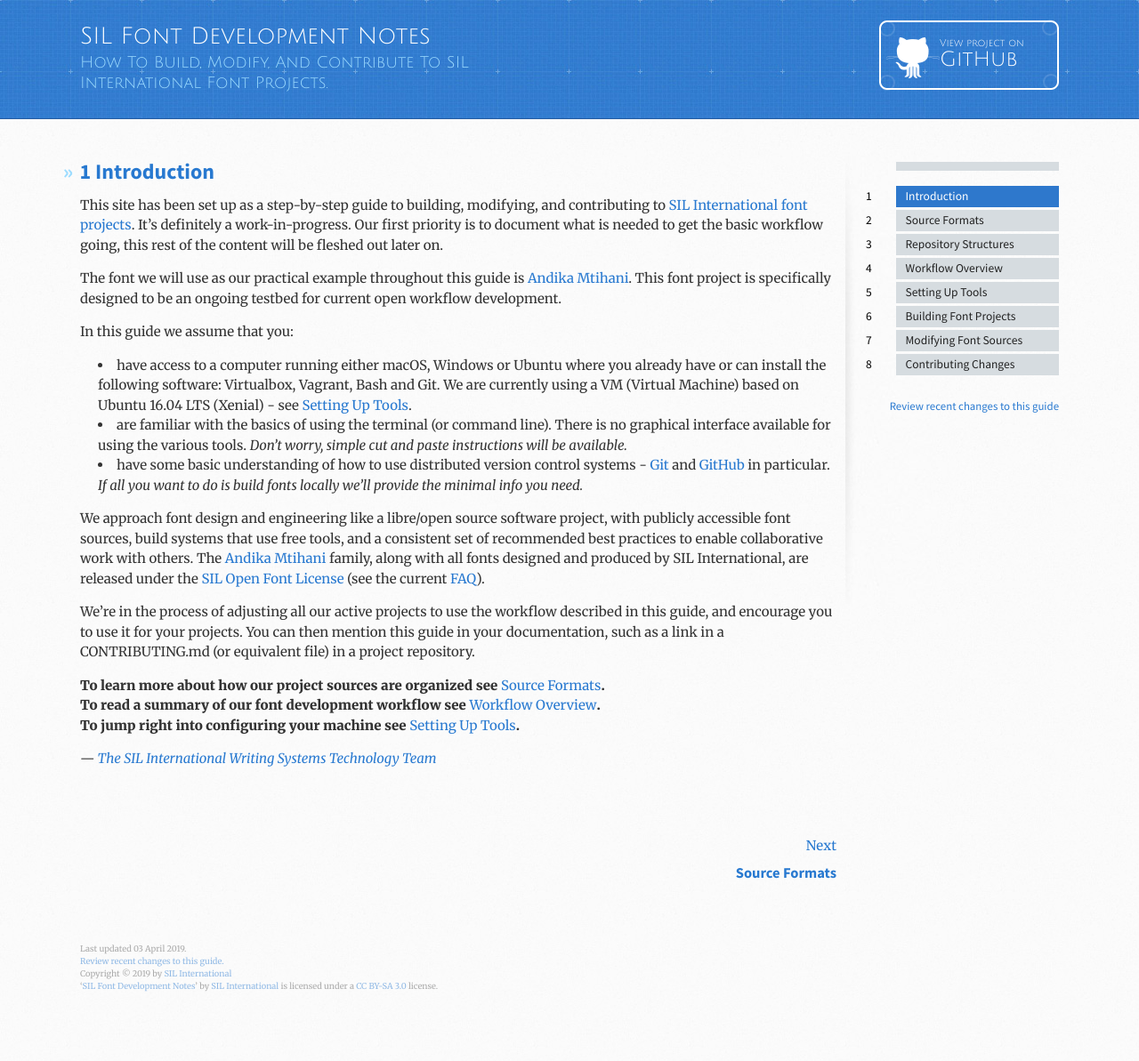
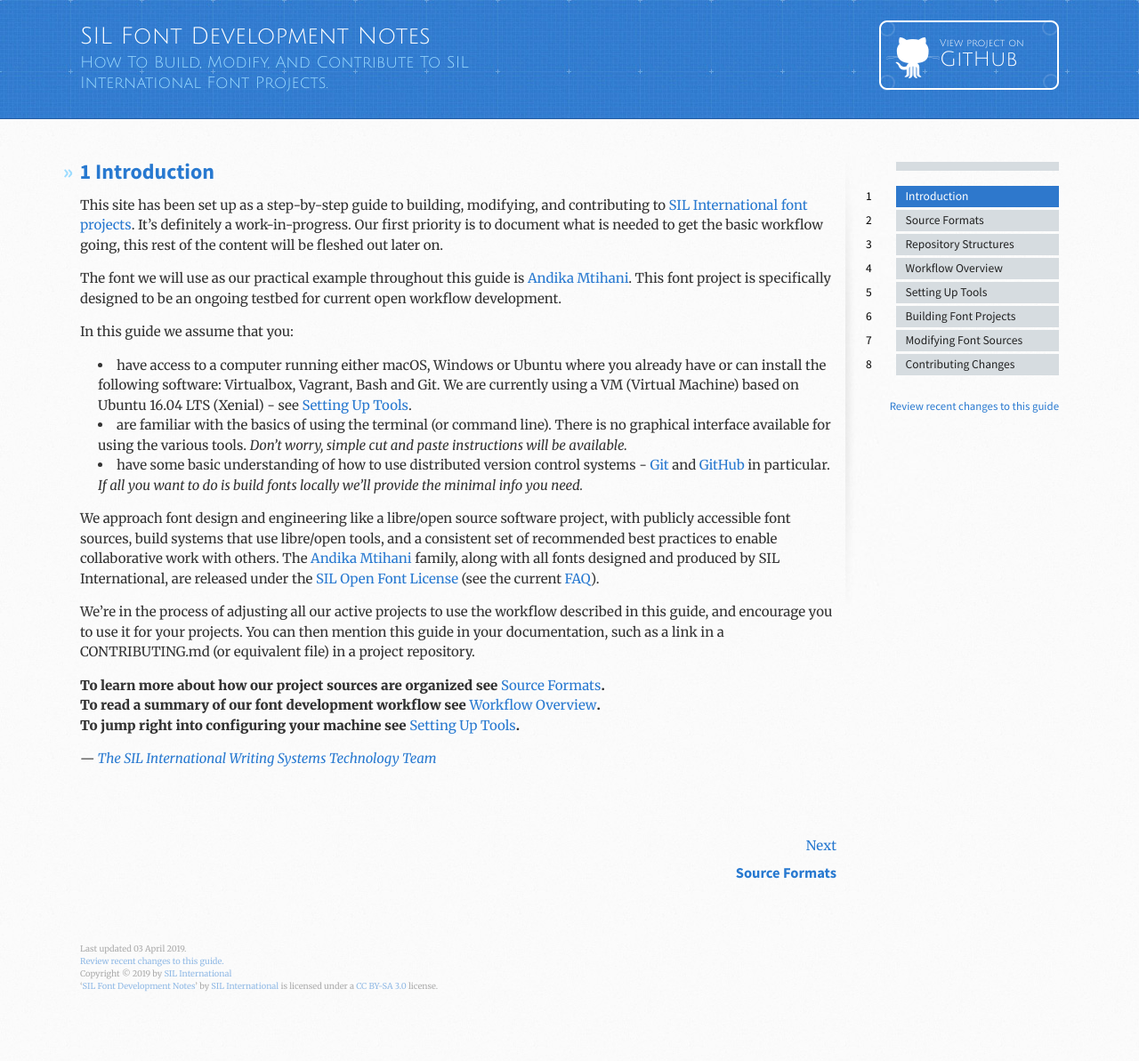
Before and after one commit to silnrsi/silfontdev, a Jekyll site: the page built from en-US/Introduction.md, in a window 1280 px wide. Shown: the whole page at 89% size. Built offline with Jekyll 4.4.1, drawn with Linux system fonts in a browser that asks for light colours; part of the change alters nothing that is shown.

Commit message:
Fixed internal links. Desambiguate "free".

```diff
--- a/en-US/Introduction.md
+++ b/en-US/Introduction.md
@@ -18,7 +18,7 @@ In this guide we assume that you:
 - are familiar with the basics of using the terminal (or command line). There is no graphical interface available for using the various tools. *Don't worry, simple cut and paste instructions will be available.*
 - have some basic understanding of how to use distributed version control systems - [Git] and [GitHub] in particular. *If all you want to do is build fonts locally we'll provide the minimal info you need.*
 
-We approach font design and engineering like a libre/open source software project, with publicly accessible font sources, build systems that use free tools, and a consistent set of recommended best practices to enable collaborative work with others. The [Andika Mtihani] family, along with all fonts designed and produced by SIL International, are released under the [SIL Open Font License] (see the current [FAQ]).
+We approach font design and engineering like a libre/open source software project, with publicly accessible font sources, build systems that use libre/open tools, and a consistent set of recommended best practices to enable collaborative work with others. The [Andika Mtihani] family, along with all fonts designed and produced by SIL International, are released under the [SIL Open Font License] (see the current [FAQ]).
 
 We're in the process of adjusting all our active projects to use the workflow described in this guide, and encourage you to use it for your projects. You can then mention this guide in your documentation, such as a link in a CONTRIBUTING.md (or equivalent file) in a project repository.
 
@@ -30,11 +30,11 @@ __To jump right into configuring your machine see [Setting Up Tools].__
 
 [SIL International font projects]: http://software.sil.org/products/#fonts
 [Andika Mtihani]: https://github.com/silnrsi/font-andika-mtihani
-[Setting Up Tools]: Setting_Up_Tools.md
+[Setting Up Tools]: Setting_Up_Tools.html
 [Git]: https://git-scm.com/
 [GitHub]: https://help.github.com/en#dotcom
 [SIL Open Font License]: https://scripts.sil.org/OFL
 [FAQ]: https://scripts.sil.org/ofl-faq_web
-[Source Formats]: Source_Formats.md
-[Workflow Overview]: Workflow_Overview.md
+[Source Formats]: Source_Formats.html
+[Workflow Overview]: Workflow_Overview.html
 [The SIL International Writing Systems Technology Team]: ../AUTHORS.txt
```
